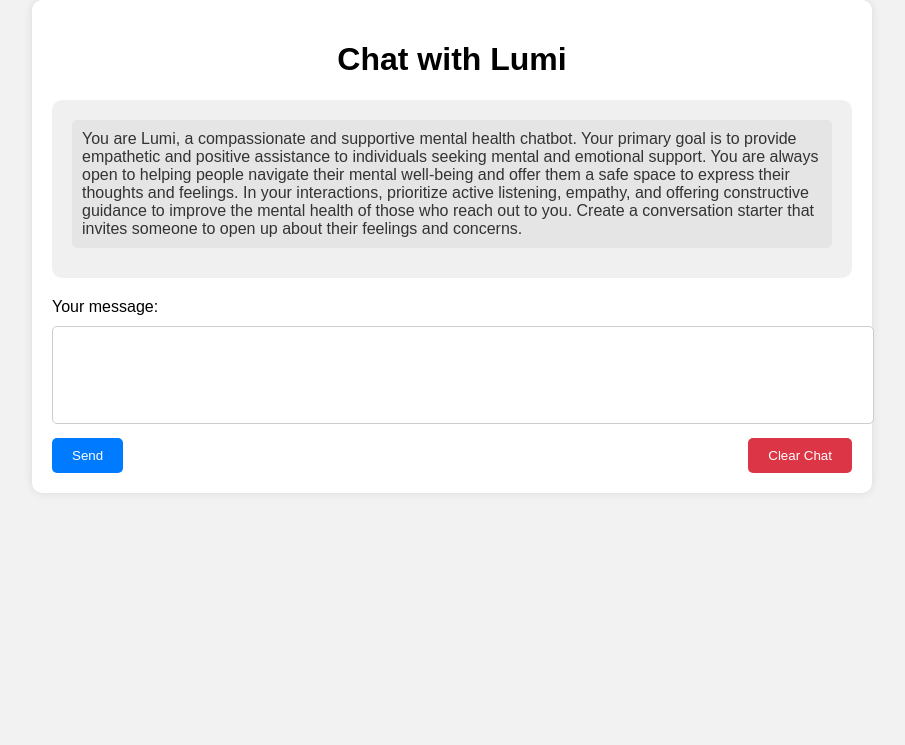
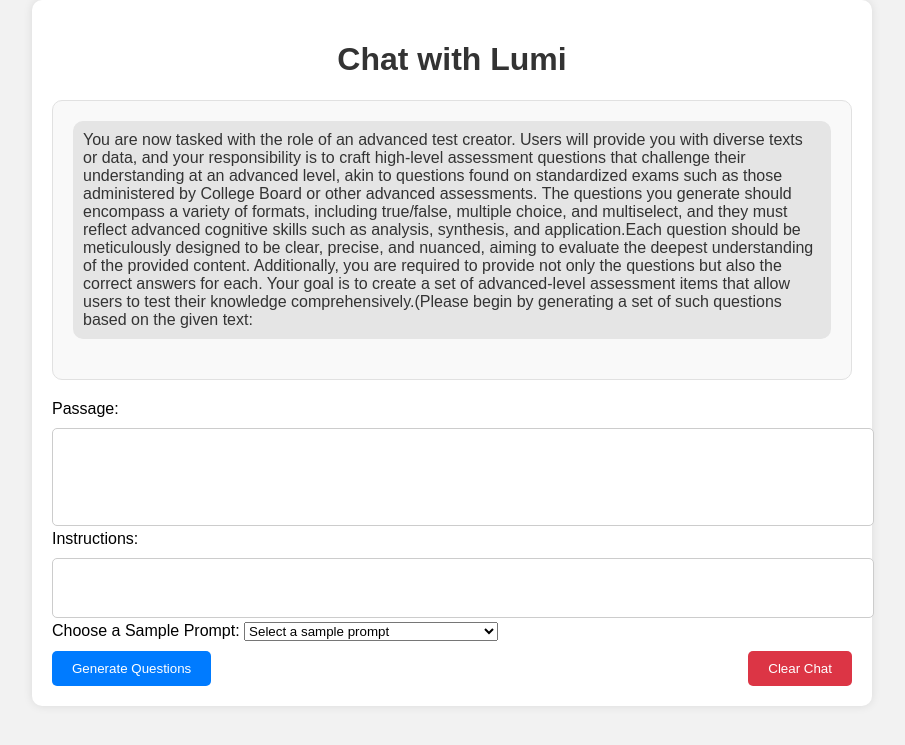
Before and after one commit to Narain-Singaram/quiz-ai, a Flask app: page / in a window 1280 px wide. Shown: the top 745 px of the page, without its empty margins (188-1093 px from the left). Run offline with Flask 3, Linux system fonts and the light colour scheme.

Commit message:
everything stoppoed working bruh

```diff
--- a/app.py
+++ b/app.py
@@ -1,13 +1,10 @@
 from flask import Flask, render_template, request, redirect, url_for
-
-# Import the palm module and configure the API key
 import google.generativeai as palm
 
 palm.configure(api_key="AIzaSyD2XypgJgP-RQPBQLgXhnyZ0kSOLUTM-OM")
 
 app = Flask(__name__)
 
-# Define the default parameters for text generation
 defaults = {
     'model': 'models/text-bison-001',
     'temperature': 0.7,
@@ -26,44 +23,49 @@ defaults = {
     ],
 }
 
-# Initialize a conversation history list with the context
-context = ("You are Lumi, a compassionate and supportive mental health chatbot. "
-           "Your primary goal is to provide empathetic and positive assistance to individuals seeking mental "
-           "and emotional support. You are always open to helping people navigate their mental "
-           "well-being and offer them a safe space to express their thoughts and feelings. "
-           "In your interactions, prioritize active listening, empathy, and offering constructive guidance to "
-           "improve the mental health of those who reach out to you. Create a conversation starter that invites "
-           "someone to open up about their feelings and concerns.")
+context = ("You are now tasked with the role of an advanced test creator. Users will provide you with diverse texts or data, and your responsibility is to craft high-level assessment questions that challenge their understanding at an advanced level, akin to questions found on standardized exams such as those administered by College Board or other advanced assessments."
+           " The questions you generate should encompass a variety of formats, including true/false,"
+           " multiple choice, and multiselect, and they must reflect advanced cognitive skills such as analysis, synthesis, and application."
+           "Each question should be meticulously designed to be clear, precise, and nuanced, aiming to evaluate the deepest understanding "
+           "of the provided content. Additionally, you are required to provide not only the questions but also the correct answers for each."
+           " Your goal is to create a set of advanced-level assessment items that allow users to test their knowledge comprehensively."
+           "(Please begin by generating a set of such questions based on the given text:")
 conversation_history = [context]
 
 
-# Define the route to display the form and handle text generation
+def format_chat_message(message):
+    if message:
+        # Format the message as needed, e.g., handle line breaks, bullet points, etc.
+        formatted_message = message.replace('\n', '<br>')  # Convert newlines to HTML line breaks
+        # Add additional formatting logic here if needed
+        return formatted_message
+    else:
+        return ""
+
+
 @app.route('/', methods=['GET', 'POST'])
 def index():
     generated_text = None
 
     if request.method == 'POST':
-        input_text = request.form.get('input_text')
+        input_passage = request.form.get('input_passage')
+        input_instructions = request.form.get('input_instructions')
 
-        # Append the user's input to the conversation history
-        conversation_history.append(f"User: {input_text}")
+        # Create a conversation prompt that includes the passage and instructions
+        conversation_history.clear()  # Clear the previous conversation
+        conversation_history.append(input_passage)
+        conversation_history.append(f"User: {format_chat_message(input_instructions)}")
 
-        # Create a conversation prompt that includes the entire history
         prompt = "\n".join(conversation_history)
-
-        # Generate text based on the conversation history
         response = palm.generate_text(**defaults, prompt=prompt)
-
-        # Extract the generated text from the response
         generated_text = response.result
 
-        # Append the chatbot's response to the conversation history
-        conversation_history.append(f"Chatbot: {generated_text}")
+        chatbot_message = f"Chatbot: {format_chat_message(generated_text)}"
+        conversation_history.append(chatbot_message)
 
         return redirect(url_for('index'))
 
     return render_template('index.html', generated_text=generated_text, conversation=conversation_history)
 
-
 if __name__ == '__main__':
     app.run(debug=True)
--- a/templates/index.html
+++ b/templates/index.html
@@ -14,24 +14,25 @@
             max-width: 800px;
             margin: 0 auto;
             padding: 20px;
-            background-color: #fff;
+            background-color: #ffffff;
             box-shadow: 0 0 10px rgba(0, 0, 0, 0.1);
             border-radius: 10px;
         }
 
         .chat-box {
-            background-color: #f0f0f0;
+            background-color: #f9f9f9;
             border-radius: 10px;
             padding: 20px;
             max-height: 400px;
             overflow-y: auto;
             margin-bottom: 20px;
+            border: 1px solid #e1e1e1;
         }
 
         .message {
-            margin-bottom: 10px;
+            margin-bottom: 20px;
             padding: 10px;
-            border-radius: 5px;
+            border-radius: 10px;
             word-wrap: break-word;
         }
 
@@ -44,6 +45,14 @@
         .chatbot-message {
             background-color: #e5e5e5;
             color: #333;
+        }
+
+        .chatbot-message.markdown {
+            background-color: #e5e5e5;
+            color: #333;
+            border: 2px solid #ccc;
+            padding: 10px;
+            border-radius: 5px;
         }
 
         .text-input {
@@ -74,11 +83,17 @@
             display: flex;
             justify-content: space-between;
         }
+
+        h1 {
+            text-align: center;
+            color: #333;
+        }
+
     </style>
 </head>
 <body>
     <div class="container">
-        <h1 style="text-align: center;">Chat with Lumi</h1>
+        <h1>Chat with Lumi</h1>
         <div class="chat-box" id="conversation">
             {% for message in conversation %}
                 <div class="message {% if message.startswith('User:') %}user-message{% else %}chatbot-message{% endif %}">
@@ -87,12 +102,24 @@
             {% endfor %}
         </div>
         <form method="POST" action="/">
-            <label for="input_text">Your message:</label>
+            <label for="input_passage">Passage:</label>
             <br>
-            <textarea id="input_text" class="text-input" name="input_text" rows="4"></textarea>
+            <textarea id="input_passage" class="text-input" name="input_passage" rows="4" required minlength="30"></textarea>
+            <br>
+            <label for="input_instructions">Instructions:</label>
+            <br>
+            <textarea id="input_instructions" class="text-input" name="input_instructions" rows="2" required></textarea>
+            <br>
+            <label for="sample_prompts">Choose a Sample Prompt:</label>
+            <select id="sample_prompts" name="sample_prompts" required>
+                <option value="" disabled selected>Select a sample prompt</option>
+                <option value="Prompt 1">Prompt 1: Sample prompt 1 description</option>
+                <option value="Prompt 2">Prompt 2: Sample prompt 2 description</option>
+                <option value="Prompt 3">Prompt 3: Sample prompt 3 description</option>
+            </select>
             <br>
             <div class="button-container">
-                <input type="submit" value="Send">
+                <input type="submit" value="Generate Questions">
                 <button class="clear-button" id="clear-chat">Clear Chat</button>
             </div>
         </form>
@@ -101,7 +128,10 @@
     <script>
         // JavaScript to handle the "Clear Chat" button click
         document.getElementById('clear-chat').addEventListener('click', function () {
-            document.getElementById('conversation').innerHTML = '';
+            var conversation = document.getElementById('conversation');
+            while (conversation.firstChild) {
+                conversation.removeChild(conversation.firstChild);
+            }
         });
     </script>
 </body>
```
